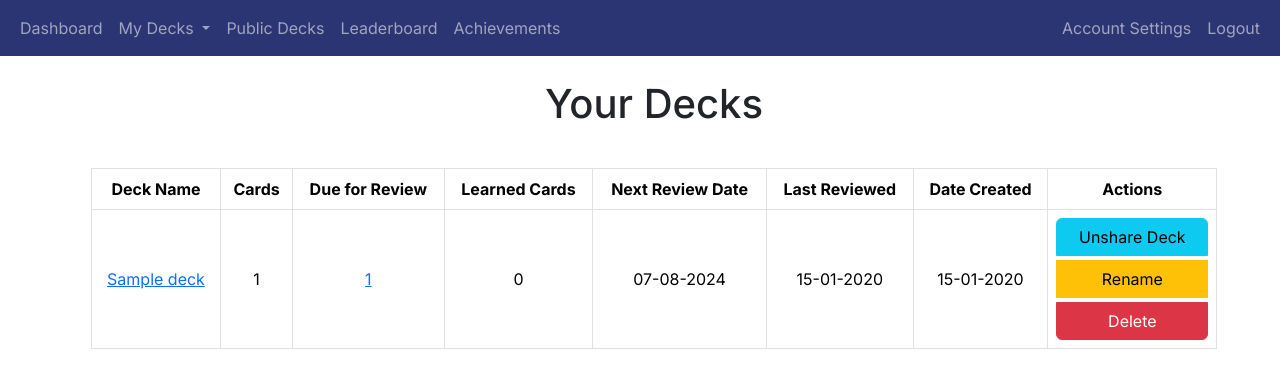
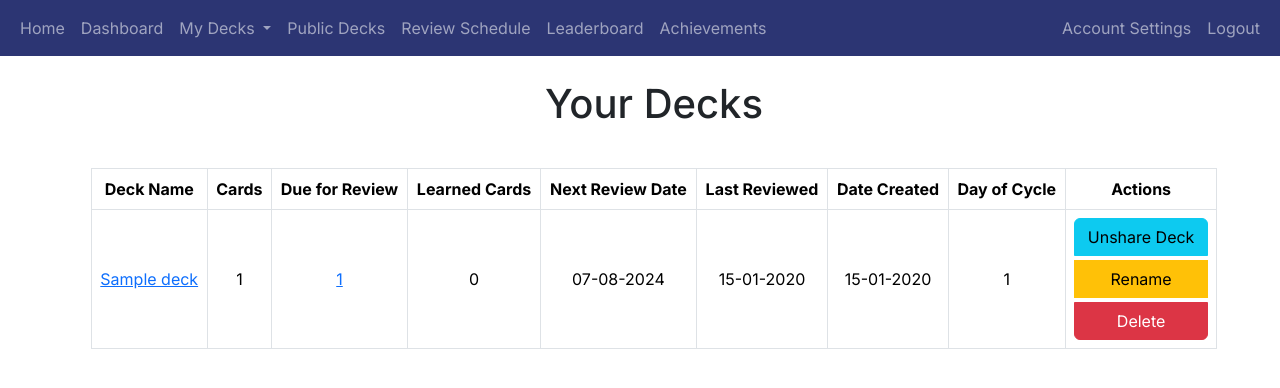
Before and after one commit to TEW07/SummerProject, a Flask app: page /decks in a window 1280 px wide. Shown: the top 388 px of the page. Run offline with Flask 3, Linux system fonts and the light colour scheme; a user stored in the database is signed in; tables that the repository leaves empty hold one stand-in row (values such as "Sample post"); some libraries are stand-ins or nearby versions.

Commit message:
Bringing branch up to date with SQLite (developement) changes

```diff
--- a/app/decks/models.py
+++ b/app/decks/models.py
@@ -17,6 +17,12 @@ class Deck(db.Model):
     def __repr__(self):
         return f"Deck('{self.name}', '{self.user_id}')"
 
+    def get_day_of_cycle(self):
+        if self.review_start_date:
+            days_since_start = (datetime.utcnow().date() - self.review_start_date.date()).days
+            return (days_since_start % 14) + 1
+        return None
+
 
 class Card(db.Model):
     card_id = db.Column(db.Integer, primary_key=True)
--- a/app/decks/routes.py
+++ b/app/decks/routes.py
@@ -41,10 +41,10 @@ def decks():
         # Step 2: Set next_review_date based on the query result
         if next_review:
             # Check if the next_review_date is in the past
-            if next_review.next_review_date.date() < datetime.utcnow().date():
+            if next_review[0].date() < datetime.utcnow().date():
                 next_review_date = datetime.utcnow().strftime('%d-%m-%Y')
             else:
-                next_review_date = next_review.next_review_date.strftime('%d-%m-%Y')
+                next_review_date = next_review[0].strftime('%d-%m-%Y')
         else:
             next_review_date = 'N/A'
 
@@ -59,12 +59,11 @@ def decks():
         # Get the count of learned cards
         learned_count = Card.query.filter(Card.deck_id == deck.deck_id, Card.box == 5, Card.next_review_date == None).count()
 
+        # Instead of creating a dictionary, pass the `Deck` object with additional fields
         deck_data.append({
-            'deck_id': deck.deck_id,
-            'name': deck.name,
+            'deck': deck,
             'cards': card_count,
             'due_for_review': due_count,
-            'shared': deck.shared,
             'next_review_date': next_review_date,
             'last_review_date': last_review_date,
             'created_at': deck.created_at.strftime('%d-%m-%Y'),
@@ -72,6 +71,7 @@ def decks():
         })
 
     return render_template('decks.html', decks=deck_data)
+
 
 
 
--- a/app/decks/templates/decks.html
+++ b/app/decks/templates/decks.html
@@ -29,7 +29,6 @@
     }
 </style>
 
-
 <table class="table table-bordered">
     <thead>
         <tr>
@@ -40,42 +39,44 @@
             <th>Next Review Date</th>
             <th>Last Reviewed</th>
             <th>Date Created</th>
+            <th>Day of Cycle</th>  <!-- New column for Day of Cycle -->
             <th>Actions</th>
         </tr>
     </thead>
     <tbody>
-        {% for deck in decks %}
+        {% for deck_data in decks %}
         <tr>
-            <td><a href="{{ url_for('decks.view_deck', deck_id=deck['deck_id']) }}">{{ deck['name'] }}</a></td>
-            <td class="num-col">{{ deck['cards'] }}</td>
+            <td><a href="{{ url_for('decks.view_deck', deck_id=deck_data.deck.deck_id) }}">{{ deck_data.deck.name }}</a></td>
+            <td class="num-col">{{ deck_data.cards }}</td>
             <td class="num-col">
-                {% if deck['due_for_review'] > 0 %}
-                    <a href="{{ url_for('review.start_review', deck_id=deck['deck_id']) }}">{{ deck['due_for_review'] }}</a>
+                {% if deck_data.due_for_review > 0 %}
+                    <a href="{{ url_for('review.start_review', deck_id=deck_data.deck.deck_id) }}">{{ deck_data.due_for_review }}</a>
                 {% else %}
-                    {{ deck['due_for_review'] }}
+                    {{ deck_data.due_for_review }}
                 {% endif %}
             </td>
-             <td>
-                {% if deck['learned_cards'] > 0 %}
-                    <a href="{{ url_for('decks.learned_cards', deck_id=deck['deck_id']) }}">{{ deck['learned_cards'] }}</a>
+            <td>
+                {% if deck_data.learned_cards > 0 %}
+                    <a href="{{ url_for('decks.view_learned_cards', deck_id=deck_data.deck.deck_id) }}">{{ deck_data.learned_cards }}</a>
                 {% else %}
                     0
                 {% endif %}
             </td>
-            <td>{{ deck['next_review_date'] }}</td>
-            <td>{{ deck['last_review_date'] }}</td>
-            <td>{{ deck['created_at'] }}</td>
+            <td>{{ deck_data.next_review_date }}</td>
+            <td>{{ deck_data.last_review_date }}</td>
+            <td>{{ deck_data.created_at }}</td>
+            <td>{{ deck_data.deck.get_day_of_cycle() }}</td>  <!-- Display the day of the cycle -->
             <td>
             <div class="btn-group-vertical">
-                <a href="{{ url_for('decks.share_deck', deck_id=deck['deck_id']) }}" class="btn btn-info">
-                    {% if deck['shared'] %}
+                <a href="{{ url_for('decks.share_deck', deck_id=deck_data.deck.deck_id) }}" class="btn btn-info">
+                    {% if deck_data.deck.shared %}
                     Unshare Deck
                     {% else %}
                     Share Deck
                     {% endif %}
                 </a>
-                <button class="btn btn-warning" onclick="openRenameModal('{{ deck['deck_id'] }}', '{{ deck['name'] }}')">Rename</button>
-                <button class="btn btn-danger" onclick="confirmDelete('{{ url_for('decks.delete_deck', deck_id=deck['deck_id']) }}')">Delete</button>
+                <button class="btn btn-warning" onclick="openRenameModal('{{ deck_data.deck.deck_id }}', '{{ deck_data.deck.name }}')">Rename</button>
+                <button class="btn btn-danger" onclick="confirmDelete('{{ url_for('decks.delete_deck', deck_id=deck_data.deck.deck_id) }}')">Delete</button>
             </div>
             </td>
         </tr>
@@ -83,8 +84,7 @@
     </tbody>
 </table>
 
-
-<!-- Modal -->
+<!-- Delete Modal -->
 <div class="modal fade" id="deleteModal" tabindex="-1" aria-labelledby="deleteModalLabel" aria-hidden="true">
     <div class="modal-dialog">
         <div class="modal-content">
--- a/app/review/routes.py
+++ b/app/review/routes.py
@@ -168,3 +168,9 @@ def schedule_review(card, success, deck):
 
     # Commit the changes to the database
     db.session.commit()
+
+
+@review_blueprint.route('/review_schedule')
+@login_required
+def review_schedule():
+    return render_template('review_schedule.html')
--- a/app/templates/base.html
+++ b/app/templates/base.html
@@ -71,6 +71,7 @@
             <div class="collapse navbar-collapse" id="navbarToggle">
                 <div class="navbar-nav me-auto">
                     {% if current_user.is_authenticated %}
+                        <a class="nav-item nav-link" href="{{ url_for('main.index') }}">Home</a>
                     <a class="nav-item nav-link" href="{{ url_for('main.dashboard') }}">Dashboard</a>
                     <li class="nav-item dropdown">
                         <a class="nav-link dropdown-toggle" href="#" id="navbarDropdown" role="button" data-bs-toggle="dropdown" aria-expanded="false">
@@ -85,6 +86,7 @@
                         </ul>
                     </li>
                     <a class="nav-item nav-link" href="{{ url_for('decks.public_decks') }}">Public Decks</a>
+                        <a class="nav-link" href="{{ url_for('review.review_schedule') }}">Review Schedule</a>
                     <a class="nav-item nav-link" href="{{ url_for('gamification.leaderboard') }}">Leaderboard</a>
                     <a class="nav-item nav-link" href="{{ url_for('gamification.user_achievements') }}">Achievements</a>
                 </div>
```
Also changed, not shown: app/main/templates/home.html (+4 -3 lines), app/review/templates/review_schedule.html (added, +19 -0 lines), app/data/data.sqlite.
